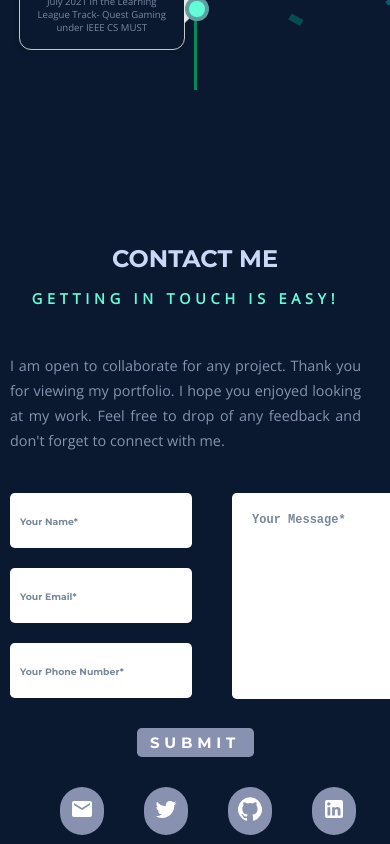
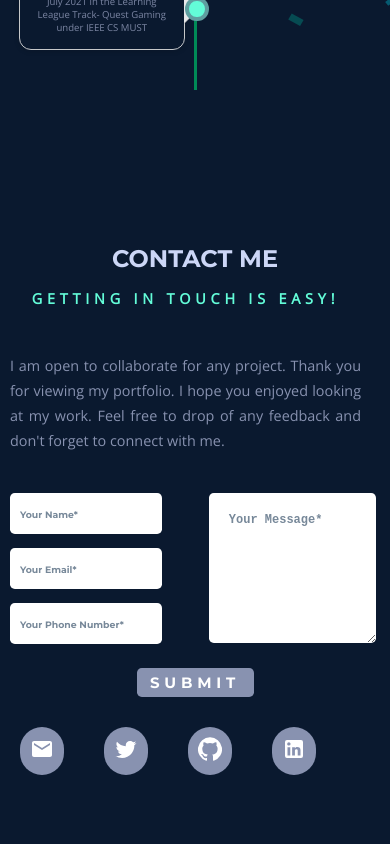
Before and after one commit to ritika728/Portfolio, a React (Create React App) app: page / in a window 390 px wide. Shown: the part 2833-3677 px from the top of the page. Built offline with nearby package versions, Linux system fonts and the light colour scheme; a web font is replaced by a local one.

Commit message:
contact responsive

```diff
--- a/src/Components/Contact/contact.css
+++ b/src/Components/Contact/contact.css
@@ -131,101 +131,7 @@ textarea::placeholder{
   margin-right: 40px !important;
 }
 
-@media (max-width: 700px) {
-  #CONTACT{
-    height: 700px !important;
-  }
-  .title h1{
-    font-size: 150% !important;
-    text-align: center !important;
-    margin-top: 100px;
-
-  }
-
-  .form{
-    margin-bottom: 20px;
-  }
-  .container1{
-
-    display: flex;
-    flex-direction: column;
-  }
-  .total{
-    display: flex;
-    flex-direction: column;
-  }
-
-  .socialsmain{
-    margin-top: -60px;
-    width:90%;
-    margin-left: 10px;
-    display: flex;
-    justify-content: center;
-  }
-
-  .socialsmain h1{
-    font-size: 90%;
-    text-align: center;
-  }
-  .socialsmain h5{
-    display: flex;
-    font-size: 90%;
-    /* text-align: center; */
-    margin: 0 auto;
-    align-items: center;
-    letter-spacing: 0;
-    line-height: 25px;
-  }
-
-  .box{
-    display: flex;
-    flex-direction: column;
-    margin-right: 50px;
-  }
-  .input{
-    width: 100% !important;
-    height: 100% !important;
-    margin-left: 10px;
-  }
-  .socials{
-    margin: 0 auto !important;
-    margin-top: -50px !important;
-    margin-left: 60px !important;
-  }
-  .message{
-    width: 100%;
-    height: 82%;
-  }
-  .icons{
-    padding: 10px;
-  }
-  .all{
-    display: flex;
-    flex-direction: row !important;
-    margin: 0 auto;
-  }
-  input::placeholder{
-    font-size: 70%;
-    font-weight: bold;
-    color:lightslategrey;
-    font-family: 'Montserrat';
-  }
-  textarea::placeholder{
-    font-size: 90%;
-    font-weight: bold;
-    color:lightslategrey;
-  }
-  .submit{
-    margin: 0 auto;
-    margin-top: -30px !important;
-    margin-bottom: 60px;
-    font-size: 15px;
-    width: 30%;
-    padding: 5px;
-  }
-}
-
-@media (min-width: 700px) and (max-width: 1300px){
+@media (max-width: 500px) {
   #CONTACT{
     height: 700px !important;
   }
@@ -242,7 +148,7 @@ textarea::placeholder{
   }
   .total{
     display: flex;
-    flex-direction: row;
+    flex-direction: column;
   }
 
   .socialsmain{
--- a/src/components/contact/contact.css
+++ b/src/components/contact/contact.css
@@ -131,101 +131,7 @@ textarea::placeholder{
   margin-right: 40px !important;
 }
 
-@media (max-width: 700px) {
-  #CONTACT{
-    height: 700px !important;
-  }
-  .title h1{
-    font-size: 150% !important;
-    text-align: center !important;
-    margin-top: 100px;
-
-  }
-
-  .form{
-    margin-bottom: 20px;
-  }
-  .container1{
-
-    display: flex;
-    flex-direction: column;
-  }
-  .total{
-    display: flex;
-    flex-direction: column;
-  }
-
-  .socialsmain{
-    margin-top: -60px;
-    width:90%;
-    margin-left: 10px;
-    display: flex;
-    justify-content: center;
-  }
-
-  .socialsmain h1{
-    font-size: 90%;
-    text-align: center;
-  }
-  .socialsmain h5{
-    display: flex;
-    font-size: 90%;
-    /* text-align: center; */
-    margin: 0 auto;
-    align-items: center;
-    letter-spacing: 0;
-    line-height: 25px;
-  }
-
-  .box{
-    display: flex;
-    flex-direction: column;
-    margin-right: 50px;
-  }
-  .input{
-    width: 100% !important;
-    height: 100% !important;
-    margin-left: 10px;
-  }
-  .socials{
-    margin: 0 auto !important;
-    margin-top: -50px !important;
-    margin-left: 60px !important;
-  }
-  .message{
-    width: 100%;
-    height: 82%;
-  }
-  .icons{
-    padding: 10px;
-  }
-  .all{
-    display: flex;
-    flex-direction: row !important;
-    margin: 0 auto;
-  }
-  input::placeholder{
-    font-size: 70%;
-    font-weight: bold;
-    color:lightslategrey;
-    font-family: 'Montserrat';
-  }
-  textarea::placeholder{
-    font-size: 90%;
-    font-weight: bold;
-    color:lightslategrey;
-  }
-  .submit{
-    margin: 0 auto;
-    margin-top: -30px !important;
-    margin-bottom: 60px;
-    font-size: 15px;
-    width: 30%;
-    padding: 5px;
-  }
-}
-
-@media (min-width: 700px) and (max-width: 1300px){
+@media (max-width: 500px) {
   #CONTACT{
     height: 700px !important;
   }
@@ -242,7 +148,7 @@ textarea::placeholder{
   }
   .total{
     display: flex;
-    flex-direction: row;
+    flex-direction: column;
   }
 
   .socialsmain{
```
